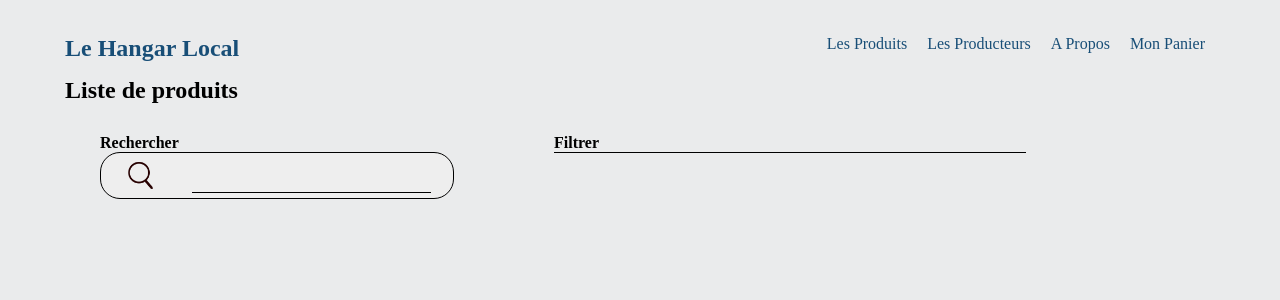
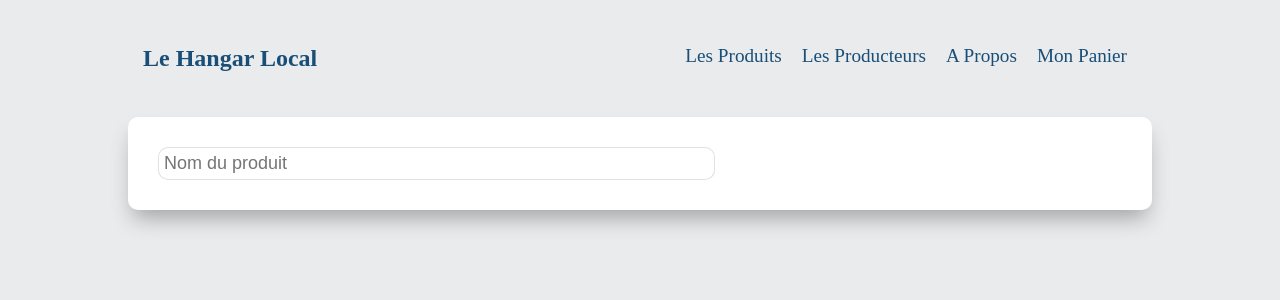
Before and after one commit to VaaAbt/LeHangar.local, a PHP site: template src/View/products/products.html.twig in a window 1280 px wide. Shown: the top 300 px of the page. Run offline with PHP 8.4, Linux system fonts and the light colour scheme; the template is opened without the code that fills it, so the values that code supplies are empty; some libraries are stand-ins or nearby versions.

Commit message:
view: updating product view

```diff
--- a/public/css/style.css
+++ b/public/css/style.css
@@ -10,6 +10,8 @@ body {
 
 .container {
   margin: 20px 50px;
+  width: 80%;
+  margin: auto;
 }
 
 .page-title {
@@ -72,6 +74,9 @@ body {
 .navbar {
   width: 100%;
   padding: 15px;
+  margin: auto;
+  margin-top: 30px;
+  margin-bottom: 30px;
 }
 .navbar .navbar-container {
   display: flex;
@@ -96,6 +101,7 @@ body {
 .navbar .navbar-menu ul li a {
   color: #184e77;
   text-decoration: none;
+  font-size: 1.2rem;
 }
 .navbar .navbar-menu ul li a:hover {
   border-bottom: 2px solid #184e77;
@@ -109,16 +115,21 @@ body {
 
 .product-container {
   display: flex;
-  flex-wrap: wrap;
-  width: 80%;
-  justify-content: flex-start;
+  flex-flow: row wrap;
+  width: 100%;
+  justify-content: space-between;
   margin: auto;
   margin-top: 20px;
+}
+.product-container::after {
+  content: "";
+  flex: auto;
 }
 .product-container .product {
   background-color: #ffffff;
   display: inline-block;
   box-shadow: 0px 13px 21px -5px rgba(0, 0, 0, 0.3);
+  min-width: 200px;
   max-width: 200px;
   margin: 20px;
   border-radius: 10px;
@@ -171,7 +182,7 @@ body {
   flex-direction: row;
   flex-wrap: nowrap;
   justify-content: flex-start;
-  width: 80%;
+  width: 100%;
   margin: auto;
   margin-top: 20px;
   margin-bottom: 100px;
@@ -214,7 +225,7 @@ body {
 .same-product-container {
   display: flex;
   flex-wrap: wrap;
-  width: 80%;
+  width: 100%;
   justify-content: center;
   margin: auto;
   margin-top: 20px;
@@ -246,75 +257,63 @@ body {
   display: none;
 }
 
-.sort_container {
+.sort-container {
   display: flex;
-  margin: 30px 0 30px;
+  flex-direction: row;
+  align-content: center;
+  background-color: #fff;
+  width: 100%;
+  margin: auto;
+  padding: 30px;
+  border-radius: 10px;
+  box-shadow: 0px 13px 21px -5px rgba(0, 0, 0, 0.3);
 }
-.sort_container .search_container {
+.sort-container .search-container {
+  width: 50%;
+}
+.sort-container .search-container .search-input {
+  background-color: #fff;
+  color: #000;
+  border-radius: 10px;
+  border: 1px solid rgba(204, 204, 204, 0.589);
+  padding: 5px;
+  font-size: 18px;
+  vertical-align: middle;
+}
+.sort-container .filter-container {
+  width: 50%;
+}
+.sort-container .filter-container .category-container {
   display: flex;
-  flex-direction: column;
-  width: 30%;
-  margin: 0 50px 0 50px;
+  flex-direction: row;
+  justify-content: space-between;
 }
-.sort_container .search_container .search_bar {
-  display: flex;
-  justify-content: space-around;
-  align-content: center;
-  width: 100%;
-  border: solid 1px black;
-  border-radius: 20px;
-  background-color: #EEEEEE;
-  padding: 5px;
+.sort-container .filter-container .category-container .category-active .category-name {
+  background-color: #d12f2f;
 }
-.sort_container .search_container .search_bar .search_icon {
-  width: 35px;
-  height: 35px;
+.sort-container .filter-container .category-container .category-active .category-name:hover {
+  color: #fff;
+  background-color: #d70b0b;
 }
-.sort_container .search_container .search_bar .search_input {
-  box-sizing: border-box;
-  width: 70%;
-  background-color: transparent;
+.sort-container .filter-container .category-container .category-name {
+  margin: 10px;
+  color: #fff;
+  background-color: #2f70d1;
   border: none;
-  border-bottom: solid 1px black;
+  font-weight: 400;
+  line-height: 1.5;
+  color: #fff;
+  text-align: center;
+  text-decoration: none;
+  vertical-align: middle;
+  cursor: pointer;
+  padding: 0.3rem 0.75rem;
+  border-radius: 0.25rem;
+  transition: color 0.15s ease-in-out, background-color 0.15s ease-in-out, border-color 0.15s ease-in-out, box-shadow 0.15s ease-in-out;
 }
-.sort_container .filter_container {
-  display: flex;
-  flex-direction: column;
-  width: 40%;
-  margin: 0 50px 0 50px;
-}
-.sort_container .filter_container .category_container {
-  display: flex;
-  justify-content: space-around;
-  align-content: center;
-  width: 100%;
-  border-top: solid 1px black;
-  padding: 10px 0 10px 0;
-}
-.sort_container .filter_container .category_container .category {
-  background-color: transparent;
-  border: solid 1px #174e77;
-  border-radius: 10px;
-  margin: 0 1% 0 1%;
-}
-.sort_container .filter_container .category_container .category .category_name {
-  color: #174e77;
-  margin: 5px;
-  border: none;
-  background-color: transparent;
-}
-.sort_container .filter_container .category_container .category-active {
-  order: 1;
-  background-color: #174e77;
-  border: none;
-  border-radius: 10px;
-  margin: 0 1% 0 1%;
-}
-.sort_container .filter_container .category_container .category-active .category_name {
-  color: #FFFFFF;
-  margin: 5px;
-  border: none;
-  background-color: transparent;
+.sort-container .filter-container .category-container .category-name:hover {
+  color: #fff;
+  background-color: #0b5ed7;
 }
 
 .cart-container {
@@ -375,7 +374,7 @@ body {
 .grower-container {
   display: flex;
   flex-wrap: wrap;
-  width: 80%;
+  width: 100%;
   justify-content: flex-start;
   margin: auto;
   margin-top: 20px;
--- a/public/js/products.js
+++ b/public/js/products.js
@@ -1,4 +1,4 @@
-const search = document.getElementsByClassName('search_input')[0];
+const search = document.getElementsByClassName('search-input')[0];
 const listProds = Array.from(document.getElementsByClassName('product'));
 
 search.addEventListener('input', () => {
--- a/public/scss/style.scss
+++ b/public/scss/style.scss
@@ -10,6 +10,8 @@ body{
 
 .container {
     margin: 20px 50px;
+    width: 80%;
+    margin: auto;
 }
 
 .page-title{
@@ -81,6 +83,9 @@ body{
 .navbar {
     width: 100%;
     padding: 15px;
+    margin: auto;
+    margin-top: 30px;
+    margin-bottom: 30px;
 
     .navbar-container {
         display: flex;
@@ -105,6 +110,7 @@ body{
                 a {
                     color: rgb(24, 78, 119);
                     text-decoration: none;
+                    font-size: 1.2rem;
 
                     &:hover{
                         border-bottom: 2px solid rgb(24, 78, 119);
@@ -126,16 +132,22 @@ body{
 
 .product-container {
     display: flex;
-    flex-wrap: wrap;
-    width: 80%;
-    justify-content: flex-start;
+    flex-flow: row wrap;
+    width: 100%;
+    justify-content: space-between;
     margin: auto;
     margin-top: 20px;
+
+    &::after {
+        content:"";
+        flex: auto;
+    }
 
     .product {
         background-color: #ffffff;
         display: inline-block;
         box-shadow: 0px 13px 21px -5px rgba(0, 0, 0, 0.3);
+        min-width: 200px;
         max-width: 200px;
         margin: 20px;
         border-radius: 10px;
@@ -195,7 +207,7 @@ body{
     flex-direction: row;
     flex-wrap: nowrap;
     justify-content: flex-start;
-    width: 80%;
+    width: 100%;
     margin: auto;
     margin-top: 20px;
     margin-bottom: 100px;
@@ -245,7 +257,7 @@ body{
 .same-product-container {
     display: flex;
     flex-wrap: wrap;
-    width: 80%;
+    width: 100%;
     justify-content: center;
     margin: auto;
     margin-top: 20px;
@@ -283,88 +295,72 @@ body{
     display: none;
 }
 
-.sort_container{
+.sort-container {
     display: flex;
-    margin: 30px 0 30px;
+    flex-direction: row;
+    align-content: center;
+    background-color: #fff;
+    width: 100%;
+    margin: auto;
+    padding: 30px;
+    border-radius: 10px;
+    box-shadow: 0px 13px 21px -5px rgba(0, 0, 0, 0.3);
 
-    .search_container{
-        display: flex;
-        flex-direction: column;
-        width: 30%;
-        margin: 0 50px 0 50px;
+    .search-container {
 
-        .search_bar{
-            display: flex;
-            justify-content: space-around;
-            align-content: center;
-            width: 100%;
-            border: solid 1px black;
-            border-radius: 20px;
-            background-color: #EEEEEE;
+        width: 50%;
+
+        .search-input {
+            background-color: #fff;
+            color: #000;
+            border-radius: 10px;
+            border: 1px solid rgba(204, 204, 204, 0.589);
             padding: 5px;
-
-            .search_icon{
-                width: 35px;
-                height: 35px;
-            }
-
-            .search_input{
-                box-sizing: border-box;
-                width: 70%;
-                background-color: transparent;
-                border: none;
-                border-bottom: solid 1px black;
+            font-size: 18px;
+            vertical-align: middle;
         }
     }
 
-    }
+    .filter-container {
 
-    .filter_container{
+        width: 50%;
+        .category-container{
             display: flex;
-        flex-direction: column;
-        width: 40%;
-        margin: 0 50px 0 50px;
+            flex-direction: row;
+            justify-content: space-between;
 
-        .category_container{
-            display: flex;
-            justify-content: space-around;
-            align-content: center;
-            width: 100%;
-            border-top: solid 1px black;
-            padding: 10px 0 10px 0;
-
-            .category{
-                background-color: transparent;
-                border: solid 1px #174e77;
-                border-radius: 10px;
-                margin: 0 1% 0 1%;
-
-                .category_name{
-                    color: #174e77;
-                    margin: 5px;
-                    border: none;
-                    background-color: transparent;
+            .category-active{
+                .category-name{
+                    background-color: #d12f2f;
+                    &:hover{
+                        color: #fff;
+                        background-color: #d70b0b;
                     }
                 }
+            }
+            .category-name{
+                margin: 10px;
+                    color: #fff;
+                    background-color: #2f70d1;
+                    border: none;
+                    font-weight: 400;
+                    line-height: 1.5;
+                    color: #fff;
+                    text-align: center;
+                    text-decoration: none;
+                    vertical-align: middle;
+                    cursor: pointer;
+                    padding: 0.3rem 0.75rem;
+                    border-radius: 0.25rem;
+                    transition: color 0.15s ease-in-out, background-color 0.15s ease-in-out,
+                      border-color 0.15s ease-in-out, box-shadow 0.15s ease-in-out;
 
-            .category-active{
-                order: 1;
-                background-color: #174e77;
-                border: none;
-                border-radius: 10px;
-                margin: 0 1% 0 1%;
-
-                .category_name{
-                    color: #FFFFFF;
-                    margin: 5px;
-                    border: none;
-                    background-color: transparent;
+                    &:hover {
+                      color: #fff;
+                      background-color: #0b5ed7;
                     }
             }
-
-
         }
-
     }
 }
 
@@ -437,7 +433,7 @@ body{
 .grower-container {
     display: flex;
     flex-wrap: wrap;
-    width: 80%;
+    width: 100%;
     justify-content: flex-start;
     margin: auto;
     margin-top: 20px;
--- a/src/View/products/filter.html.twig
+++ b/src/View/products/filter.html.twig
@@ -1,14 +1,10 @@
-<div class="filter_container">
-  <h4 class="filter_title">
-    Filtrer
-  </h4>
-
-  <div class="category_container">
+<div class="filter-container">
+  <div class="category-container">
     {% for val in category %}
       {% if category_active is defined %}
         {% if val.id == category_active %}
           <form action="/products" method="get" class="category-active">
-            <input class="category_name"
+            <input class="category-name"
               type="submit"
               class="btn-filter"
               value="{{ val.name }}" />
@@ -17,7 +13,7 @@
           <form action="/products/category/{{ val.id }}"
             method="get"
             class="category">
-            <input class="category_name"
+            <input class="category-name"
               type="submit"
               class="btn-filter"
               value="{{ val.name }}" />
@@ -27,7 +23,7 @@
         <form action="/products/category/{{ val.id }}"
           method="get"
           class="category">
-          <input class="category_name"
+          <input class="category-name"
             type="submit"
             class="btn-filter"
             value="{{ val.name }}" />
--- a/src/View/products/products.html.twig
+++ b/src/View/products/products.html.twig
@@ -1,10 +1,7 @@
 {% extends './base.html.twig' %}
 {% block content %}
-    <div class="page-title">
-        <h1>Liste de produits</h1>
-    </div>
 
-    <div class="sort_container">
+    <div class="sort-container">
         {% include 'products/search_bar.html.twig' %}
         {% include 'products/filter.html.twig' %}
     </div>
@@ -13,7 +10,7 @@
             {% for product in products %}
                 <div class="product">
                     <form method="post" action="/products/addToCart/{{ product.id }}" id="{{ product.id }}">
-                    <img src="{{ product.image }}" class="product-img" alt="produit">
+                    <img src="https://via.placeholder.com/200/088e8f/ffffff" class="product-img" alt="produit">
                     <div class="product-card">
                         <p class="product-title">{{ product.name }}</p>
                         <p class="product-description">{{ product.description }}</p>
--- a/src/View/products/search_bar.html.twig
+++ b/src/View/products/search_bar.html.twig
@@ -1,10 +1,14 @@
-<div class="search_container">
-  <h4 class="search_title">
+{# <div class="search-container">
+  <h4 class="search-title">
     Rechercher
   </h4>
 
-  <div class="search_bar">
-    <img class="search_icon" src="/ressources/search_icon.png" alt="search" />
-    <input class="search_input" type="text" />
+  <div class="search-bar">
+    <input class="search-input" type="text" />
   </div>
+</div> #}
+
+
+<div class="search-container">
+  <input size="50%"type="text" class="search-input" placeholder="Nom du produit">
 </div>
```
Also changed, not shown: 1 other file. Lines whose indentation alone changed are shown as unchanged.
